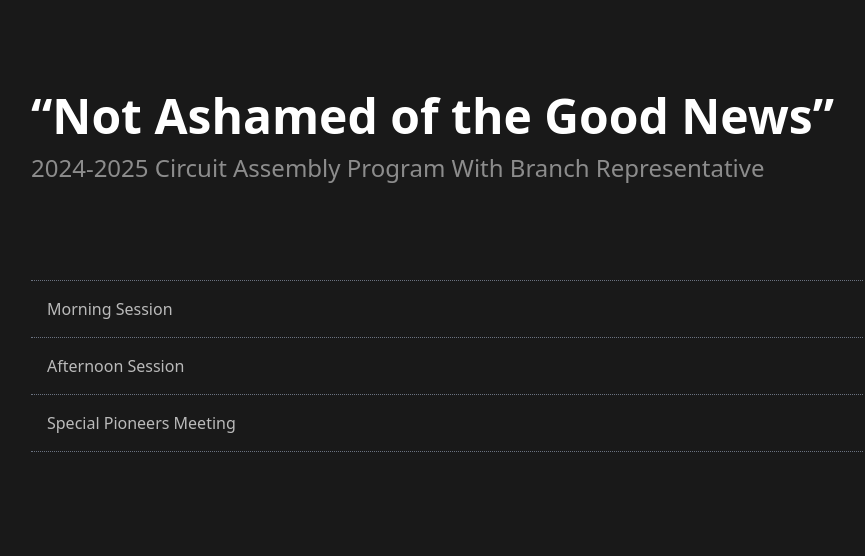
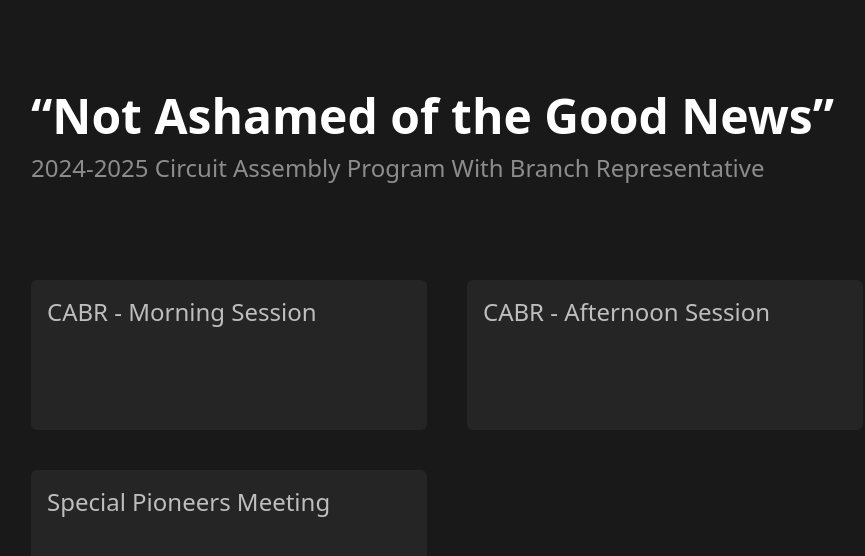
Before and after one commit to jezzar042015/co24-timer, a Vue app: page / in a window 1280 px wide. Shown: the top 556 px of the page, without its empty margins (193-1058 px from the left). Built offline with nearby package versions, Linux system fonts and the light colour scheme.

Commit message:
update home view

```diff
--- a/src/components/TheHome.vue
+++ b/src/components/TheHome.vue
@@ -9,9 +9,9 @@
                     2024-2025 Circuit Assembly Program With Branch Representative
                 </h2>
             </div>
-            <div class="mt-10 md:mt-24 flex flex-col">
+            <div class="mt-10 md:mt-24 grid grid-cols-2 gap-10">
                 <div v-for="session in sessions" :key="session.id" @click="loadSession(session.id)"
-                    class="p-4 cursor-pointer text-white/70 hover:bg-white/10 first:border-t border-b border-dotted border-gray-500">
+                    class="p-4 cursor-pointer rounded-md text-2xl text-white/70 bg-white/5 hover:bg-white/10  shadow-white/10 hover:shadow min-h-[150px]">
                     {{ session.display }}
                 </div>
             </div>
@@ -29,10 +29,10 @@
 
     const sessions = ref([
         {
-            id: 'session1', display: "Morning Session"
+            id: 'session1', display: "CABR - Morning Session"
         },
         {
-            id: 'session2', display: "Afternoon Session"
+            id: 'session2', display: "CABR - Afternoon Session"
         }
         ,
         {
```
